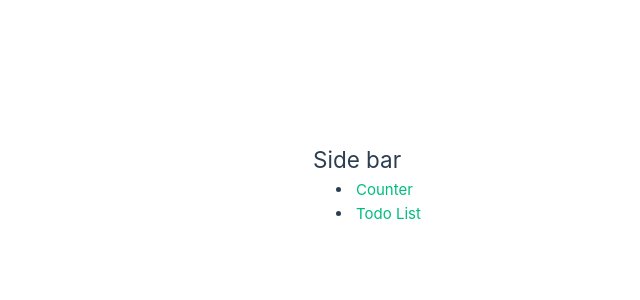
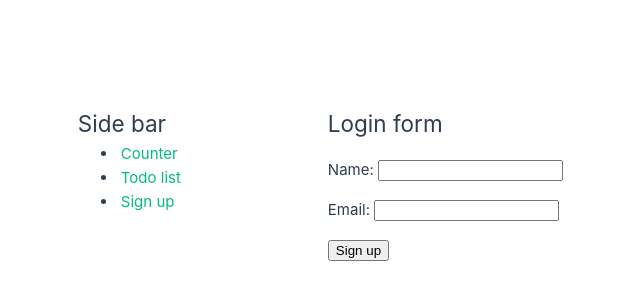
Before and after one commit to TLirot/curso-vue-youtube, a Vue app: page /sign-up in a window 1280 px wide. Shown: the part 216-516 px from the top of the page, without its empty margins (57-697 px from the left). Built offline with nearby package versions, Linux system fonts and the light colour scheme; the HTML template or start-up script is replaced by a standard one.

Commit message:
Created signup module and form component

```diff
--- a/src/components/side-bar/SideBar.vue
+++ b/src/components/side-bar/SideBar.vue
@@ -2,12 +2,18 @@
     <div class="sidebar">
         <h2>Side bar</h2>
         <ul>
-            <li><router-link to="/counter">Counter</router-link></li>
-            <li><router-link to="/todo-list">Todo List</router-link></li>
+            <li><router-link :to="Counter.path">Counter</router-link></li>
+            <li><router-link :to="AppRoutes.TodoList.path">Todo list</router-link></li>
+            <li><router-link :to="AppRoutes.SignUp.path">Sign up</router-link></li>
         </ul>
     </div>
 </template>
-<script setup lang="ts"></script>
+<script setup lang="ts">
+import { AppRoutes } from '../../router/routes';
+
+const { Counter, TodoList } = AppRoutes;
+
+</script>
 <style scoped>
 .sidebar {
     width: 250px;
--- /dev/null
+++ b/src/modules/sign-up/view/SignUp.ts
@@ -0,0 +1,25 @@
+import * as yup from 'yup';
+
+export type SignUpFormValues = {
+    name: string | undefined;
+    email: string | undefined;
+}
+
+export const useSignUp = () => {
+
+    const initialValues: SignUpFormValues = {
+        name: undefined,
+        email: undefined,
+    }
+
+    const validationSchema = yup.object<SignUpFormValues>().shape({
+        name: yup.string().required('Name is required'),
+        email: yup.string().email('Invalid email').required('Email is required'),
+    })
+
+    const onSubmit = () => {
+        alert('Form submitted with values:');
+    }
+
+    return {validationSchema, initialValues, onSubmit};
+}
--- /dev/null
+++ b/src/modules/sign-up/view/SignUp.vue
@@ -0,0 +1,34 @@
+<template>
+    <h2>Login form</h2>
+    <Form :validation-schema="validationSchema" :initial-values="initialValues" @submit="onSubmit">
+        <div id="name-field" class="form-field">
+            <label for="name">Name: </label>
+            <Field type="text" name="name" id="name"/>
+            <ErrorMessage name="name" class="error-message"/>
+        </div>
+        <div id="email-field" class="form-field">
+            <label for="email">Email: </label>
+            <Field type="email" name="email" id="email"/>
+            <ErrorMessage name="email" class="error-message"/>
+        </div>
+        <div>
+            <button type="submit">Sign up</button>
+         </div>
+    </Form>
+</template>
+<script setup lang="ts">
+import { Form, Field, ErrorMessage } from 'vee-validate';
+import { useSignUp } from './SignUp';
+
+const {validationSchema, initialValues, onSubmit} = useSignUp();
+
+</script>
+<style scoped>
+.form-field {
+    margin-bottom: 1rem;
+}
+
+#name-field {
+    margin-top: 1rem;
+}
+</style>
--- a/src/router/index.ts
+++ b/src/router/index.ts
@@ -20,6 +20,11 @@ const router = createRouter({
       name: AppRoutes.TodoList.name,
       component: () => import('../modules/todo-list/view/TodoList.vue'),
     },
+     {
+      path: AppRoutes.SignUp.path,
+      name: AppRoutes.SignUp.name,
+      component: () => import('../modules/sign-up/view/SignUp.vue'),
+    },
   ],
 })
 
--- a/src/router/routes.ts
+++ b/src/router/routes.ts
@@ -12,4 +12,8 @@ export const AppRoutes = {
         path: '/todo-list',
         name: 'todoList',
     } satisfies LocalRoute,
+    SignUp: {
+        path: '/sign-up',
+        name: 'signUp',
+    } satisfies LocalRoute,
 }
```
Also changed, not shown: src/components/side-bar/SideVar.ts (deleted).
